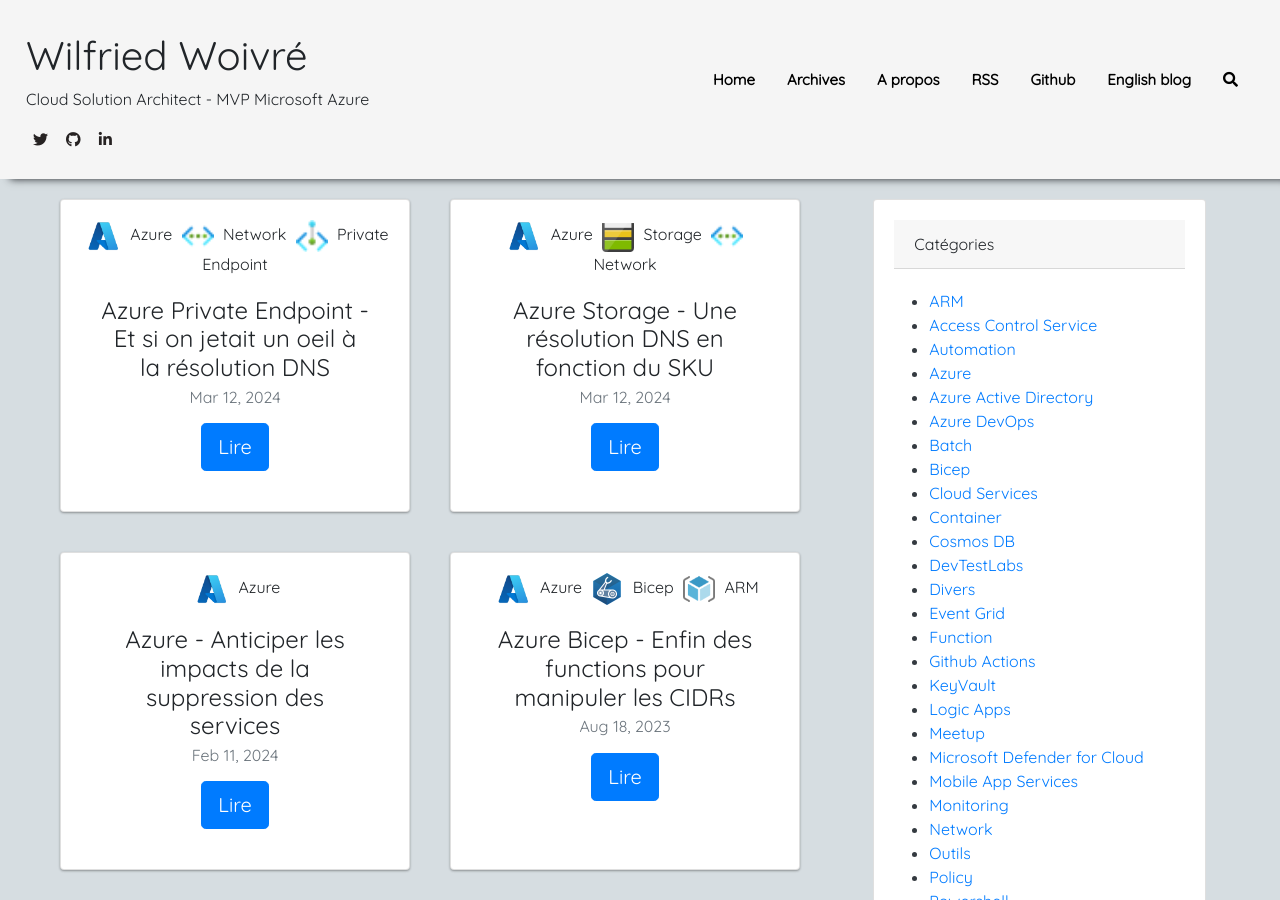
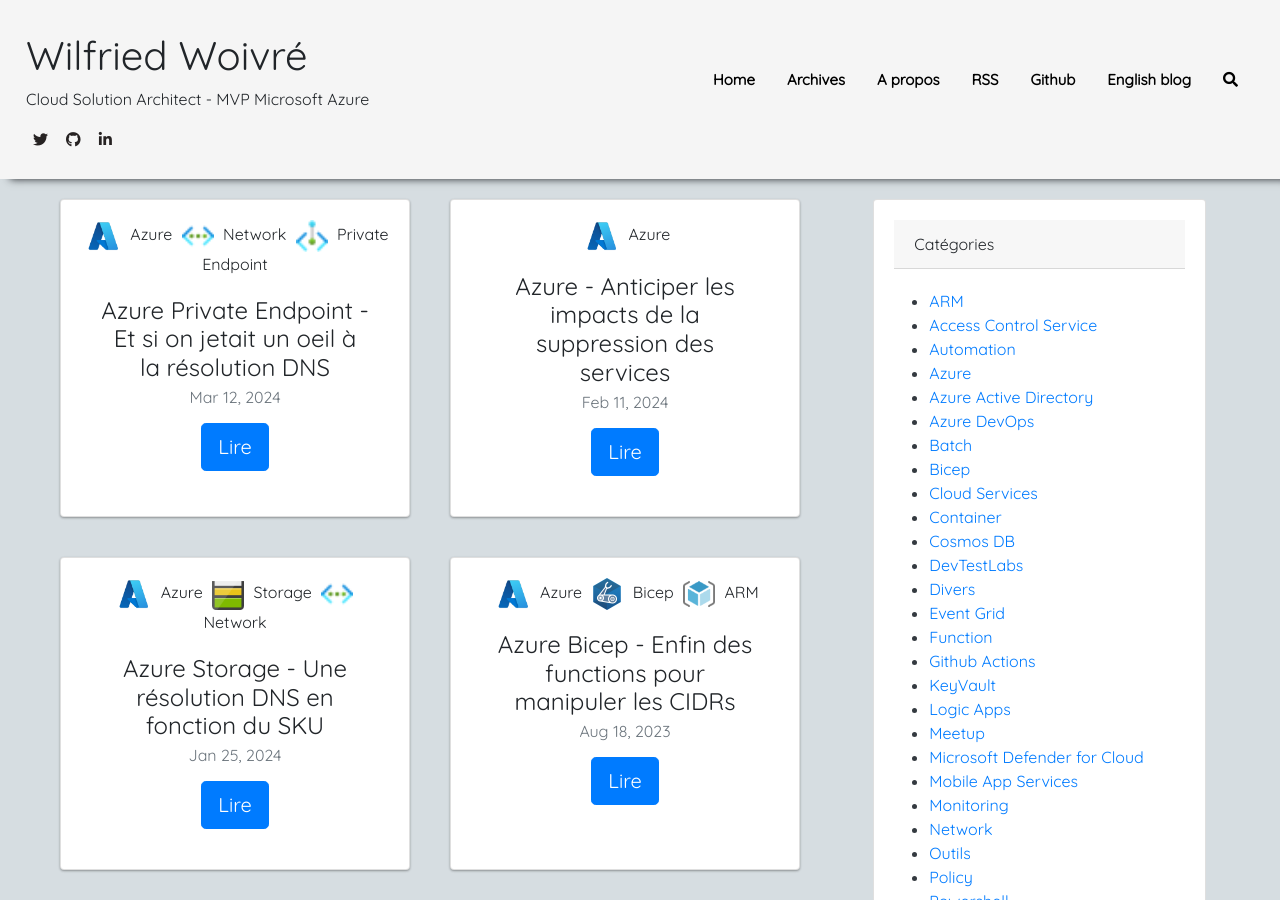
Before and after one commit to wilfriedwoivre/wilfriedwoivre.github.io, a Jekyll site: the page built from index.html, in a window 1280 px wide and 900 px high. Built offline with Jekyll 4.4.1, drawn with Linux system fonts in a browser that asks for light colours; nearby versions of some CDN libraries; the list of posts is cut into pages by our own code.

Commit message:
update date

```diff
--- a/_posts/2024-01-25-azure-storage-une-resolution-dns-en-fonction-du-sku.md
+++ b/_posts/2024-01-25-azure-storage-une-resolution-dns-en-fonction-du-sku.md
@@ -1,7 +1,7 @@
 ---
 layout: post
 title: Azure Storage - Une résolution DNS en fonction du SKU
-date: 2024-03-12
+date: 2024-01-25
 categories: [ "Azure", "Storage", "Network" ]
 comments_id: 181
 ---
```
